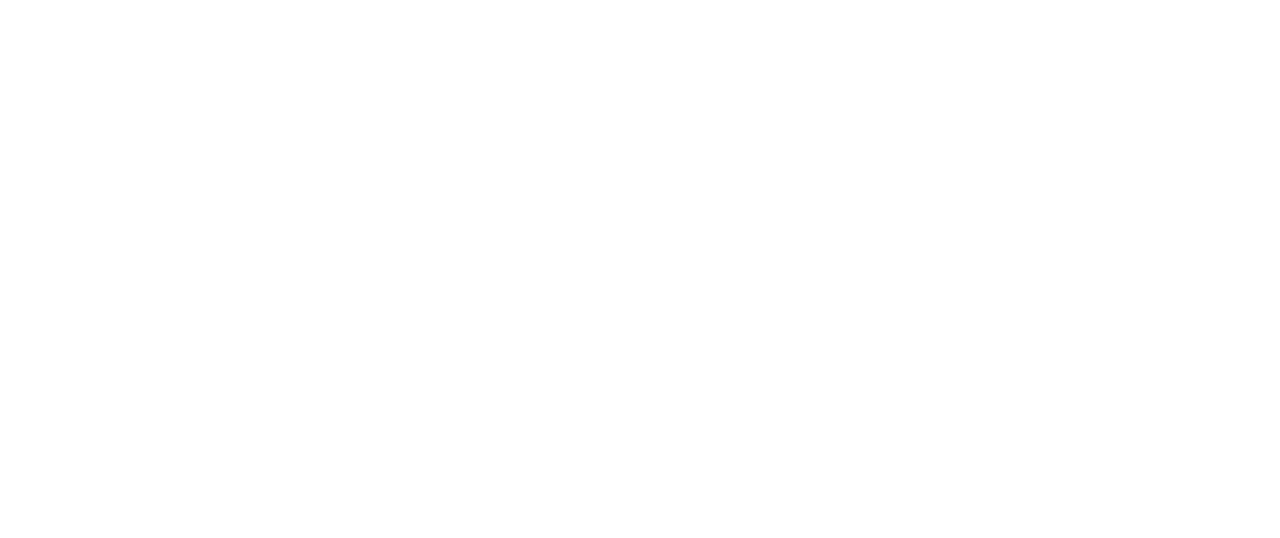
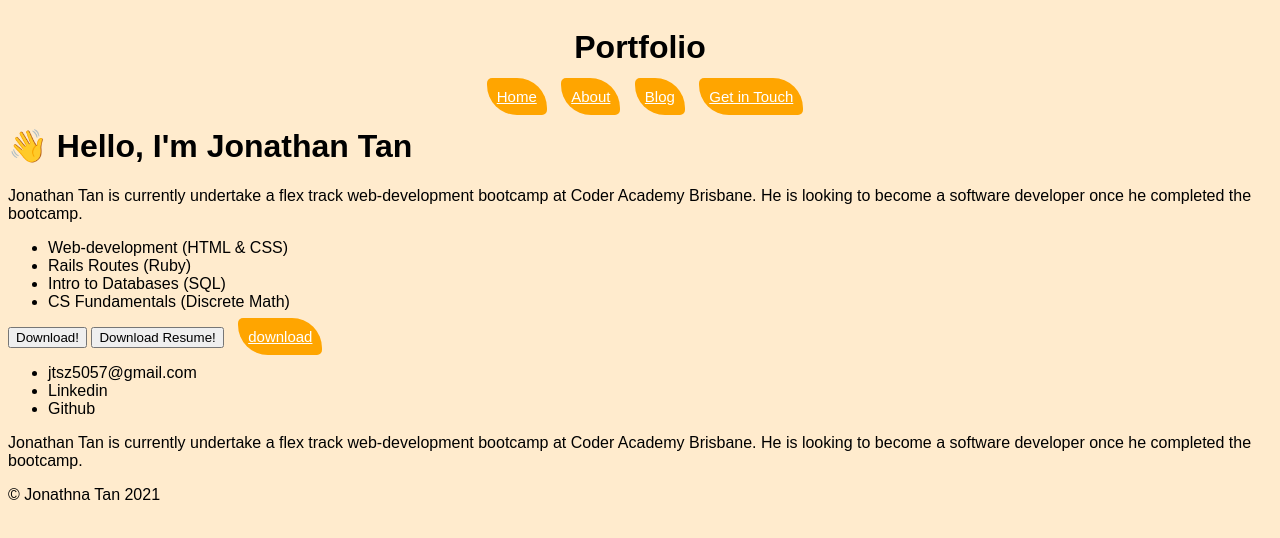
Before and after one commit to jonathan5057/JonathanTan_T1A2, a plain HTML site: page scr/index.html in a window 1280 px wide. Drawn offline with Linux system fonts and the light colour scheme.

Commit message:
Create HTML files and the structure of the pages, header, section and footer

```diff
--- a/scr/index.html
+++ b/scr/index.html
@@ -2,10 +2,47 @@
 <html>
     <head>
         <meta name="viewport" content="width-device-width initial-scale=1.0">
-        <title>Jonathan Tan</title>
-        <link rel="stylesheet" href="styles/style.css" />
+        <title>Jonathan Tan - Home</title>
+        <link rel="stylesheet" href="styles/style.css"/>
     </head>
     <body>
+        <header>
+            <h1>Portfolio</h1>
+            <nav>
+                <a href="index.html">Home</a>
+                <a href="pages/About.html">About</a>
+                <a href="pages/Blog.html">Blog</a>
+                <a href="pages/Contact.html">Get in Touch</a>
+            </nav>
+        </header>
+        <div class="main-content">
+            <h1>👋 Hello, I'm Jonathan Tan</h1>
+            <p>Jonathan Tan is currently undertake a flex track web-development bootcamp at Coder Academy Brisbane. He is looking to become a software developer once he completed the bootcamp.</p>
+            <ul>
+                <li>Web-development (HTML & CSS)</li>
+                <li>Rails Routes (Ruby)</li>
+                <li>Intro to Databases (SQL)</li>
+                <li>CS Fundamentals (Discrete Math)</li>
+            </ul>
+            <form>
+                <input type="button" value="Download!">
+                <button>Download Resume!</button>
+                <a href="path_to_file" download="proposed_file_name">download</a>
+            </form>
+        </div>
+        <footer>
+            <div>
+                <ul>
+                    <li>jtsz5057@gmail.com</li>
+                    <li>Linkedin</li>
+                    <li>Github</li>
+                </ul>
+            </div>
+            <div>
+                <p>Jonathan Tan is currently undertake a flex track web-development bootcamp at Coder Academy Brisbane. He is looking to become a software developer once he completed the bootcamp.</p>
+            </div>
+            <p class="copyright">© Jonathna Tan 2021</p>
 
+        </footer>
     </body>
 </html>
--- a/scr/styles/style.css
+++ b/scr/styles/style.css
@@ -0,0 +1,30 @@
+body{
+    font-family: "Arial";
+}
+
+header{
+    display: flex;
+    flex-direction: column;
+    justify-content: space-between;
+    align-items: center;
+}
+
+body{
+    background-color: blanchedalmond;
+    height: 100%;
+    display: flex;
+    flex-direction: column;
+}
+
+a{
+    background-color: orange;
+    color: white;
+    font-size: 15px;
+    padding: 10px;
+    margin-left: 10px;
+    border-radius: 5px 30px 5px 30px;
+}
+
+body{
+    color:black;
+}
```
Also changed, not shown: scr/pages/About.html (added, +36 -0 lines), scr/pages/Blog.html (added, +36 -0 lines), scr/pages/Contact.html (added, +36 -0 lines).
